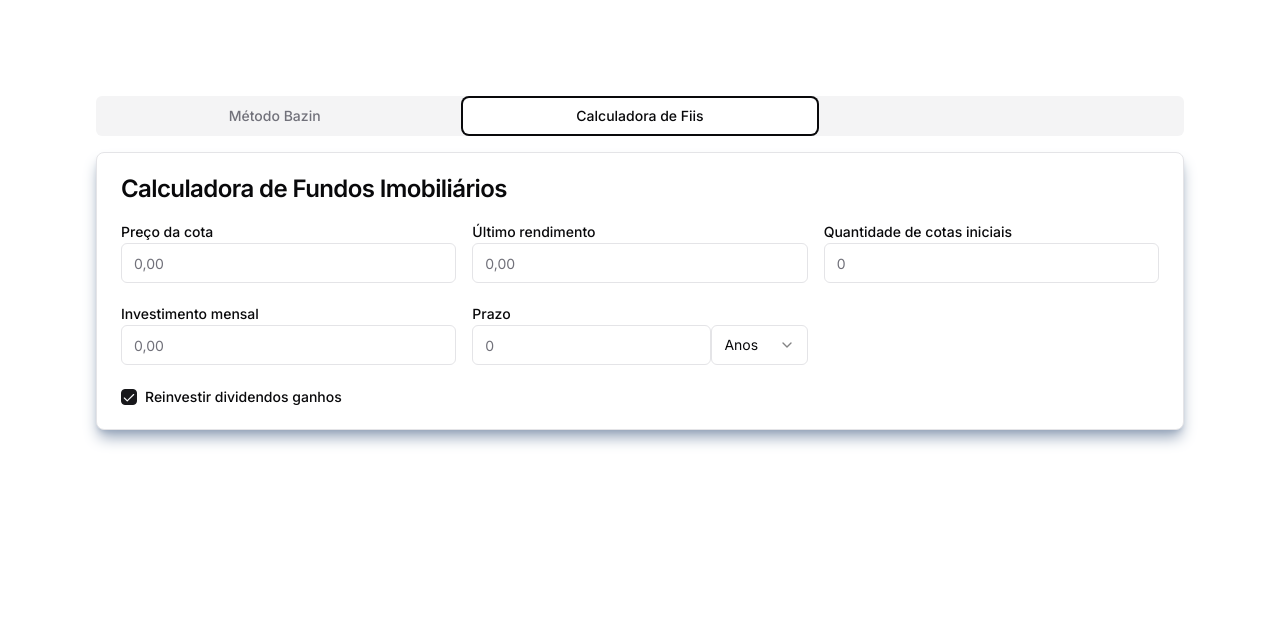
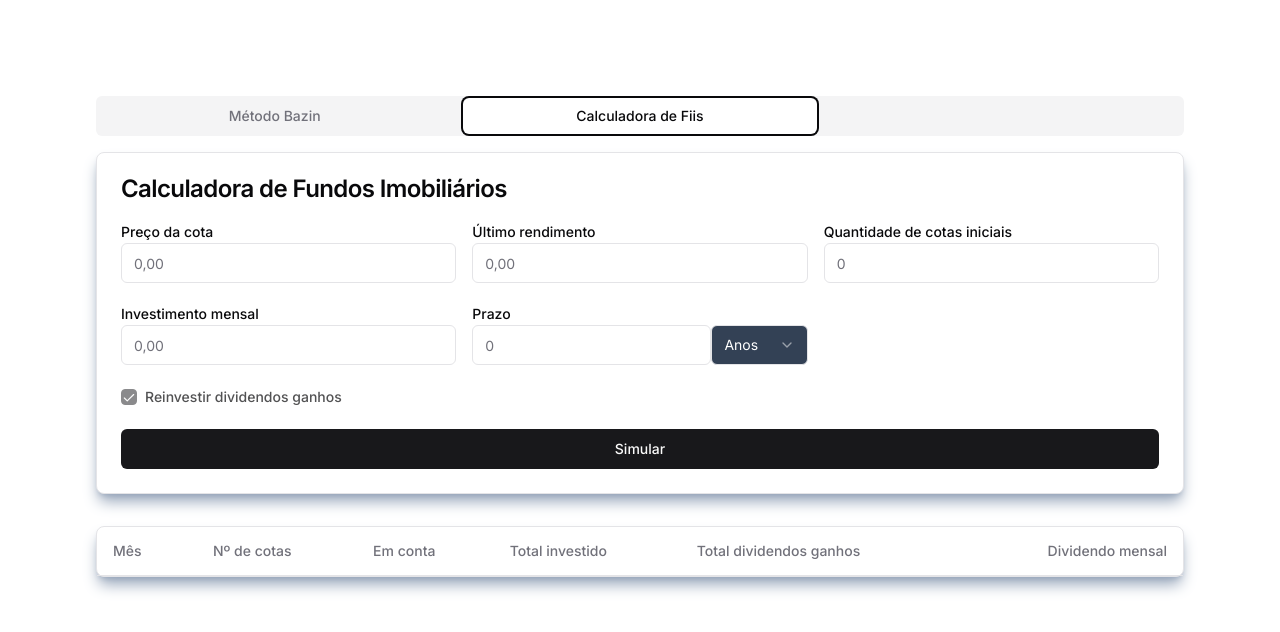
Before and after one commit to AlexandreAkao/preco-teto, a Next.js app: page / in a window 1280 px wide. Both pictures are taken after typing "5", "5", "5", "5" into the empty fields and a click on the tab "Calculadora de Fiis". Shown: the top 632 px of the page. Built offline with nearby package versions, Linux system fonts and the light colour scheme.

Commit message:
feat: add calculadora fiis table

```diff
--- a/src/components/FiisCalc/index.tsx
+++ b/src/components/FiisCalc/index.tsx
@@ -12,11 +12,80 @@ import {
   SelectTrigger,
   SelectValue,
 } from "@/components/ui/select";
-import { Checkbox } from "../ui/checkbox";
+import { Checkbox } from "@/components/ui/checkbox";
+import { Button } from "@/components/ui/button";
+import {
+  Table,
+  TableBody,
+  TableCell,
+  TableHead,
+  TableHeader,
+  TableRow,
+} from "@/components/ui/table";
+
+type dataTable = {
+  month: number;
+  quotas: number;
+  totalInvest: number;
+  totalDividend: number;
+  monthlyDividend: number;
+  inCount: number;
+};
 
 export default function FiisCalc() {
   const [timeType, setTimeType] = useState("year");
   const [hasReinvest, setHasReinvest] = useState(true);
+  const [currentPrice, setCurrentPrice] = useState("");
+  const [lastIncome, setLastIncome] = useState("");
+  const [quantity, setQuantity] = useState("");
+  const [monthlyInvest, setMonthlyInvest] = useState("");
+  const [time, setTime] = useState("");
+  const [data, setData] = useState<dataTable[]>([]);
+
+  const calc = () => {
+    const size = timeType === "year" ? Number(time) * 12 : Number(time);
+    const arr: dataTable[] = [];
+
+    for (let index = 0; index < size; index++) {
+      if (index === 0) {
+        const quantityBuy = Math.floor(
+          Number(monthlyInvest) / Number(currentPrice)
+        );
+        const quotas = Number(quantity) + quantityBuy;
+        arr.push({
+          month: index + 1,
+          quotas,
+          totalInvest: Number(monthlyInvest),
+          inCount: quotas * Number(lastIncome),
+          totalDividend: quotas * Number(lastIncome),
+          monthlyDividend: quotas * Number(lastIncome),
+        });
+      } else {
+        const prev = arr.at(-1);
+        const currentInCount = Number(monthlyInvest) + (prev?.inCount ?? 0);
+
+        const quantityBuy = Math.floor(currentInCount / Number(currentPrice));
+
+        const quotas = (prev?.quotas ?? 0) + quantityBuy;
+
+        arr.push({
+          month: index + 1,
+          quotas,
+          totalInvest:
+            (prev?.totalInvest ?? 0) + quantityBuy * Number(currentPrice),
+          inCount:
+            currentInCount -
+            quantityBuy * Number(currentPrice) +
+            quotas * Number(lastIncome),
+          totalDividend:
+            (prev?.totalDividend ?? 0) + quotas * Number(lastIncome),
+          monthlyDividend: quotas * Number(lastIncome),
+        });
+      }
+    }
+
+    setData(arr);
+  };
 
   return (
     <div className="flex flex-col gap-2">
@@ -24,7 +93,7 @@ export default function FiisCalc() {
         <CardHeader>
           <CardTitle>Calculadora de Fundos Imobiliários</CardTitle>
         </CardHeader>
-        <CardContent className="grid grid-cols-3 gap-4">
+        <CardContent className="grid grid-cols-3 gap-4 items-end">
           <div className="grid gap-1">
             <Label htmlFor="current-price">Preço da cota</Label>
             <Input
@@ -32,6 +101,7 @@ export default function FiisCalc() {
               placeholder="0,00"
               step="0.01"
               type="number"
+              onChange={(event) => setCurrentPrice(event.target.value)}
             />
           </div>
           <div className="grid gap-1">
@@ -41,29 +111,43 @@ export default function FiisCalc() {
               placeholder="0,00"
               step="0.01"
               type="number"
+              onChange={(event) => setLastIncome(event.target.value)}
             />
           </div>
           <div className="grid gap-1">
             <Label htmlFor="quantity">Quantidade de cotas iniciais</Label>
-            <Input id="quantity" placeholder="0" step="1" type="number" />
+            <Input
+              id="quantity"
+              placeholder="0"
+              step="1"
+              type="number"
+              onChange={(event) => setQuantity(event.target.value)}
+            />
           </div>
         </CardContent>
-        <CardContent className="grid grid-cols-3 gap-4">
+        <CardContent className="grid grid-cols-3 gap-4 items-end">
           <div className="grid gap-1">
-            <Label htmlFor="current-price">Investimento mensal</Label>
+            <Label htmlFor="monthly-invest">Investimento mensal</Label>
             <Input
-              id="current-price"
+              id="monthly-invest"
               placeholder="0,00"
               step="0.01"
               type="number"
+              onChange={(event) => setMonthlyInvest(event.target.value)}
             />
           </div>
           <div className="grid gap-1">
-            <Label htmlFor="last-income">Prazo</Label>
+            <Label htmlFor="time">Prazo</Label>
             <div className="flex">
-              <Input id="last-income" placeholder="0" step="1" type="number" />
+              <Input
+                id="time"
+                placeholder="0"
+                step="1"
+                type="number"
+                onChange={(event) => setTime(event.target.value)}
+              />
               <Select onValueChange={setTimeType} defaultValue={timeType}>
-                <SelectTrigger className="w-32">
+                <SelectTrigger className="w-32 bg-slate-700 text-white">
                   <SelectValue placeholder="Selecione o tipo de tempo" />
                 </SelectTrigger>
                 <SelectContent>
@@ -82,10 +166,43 @@ export default function FiisCalc() {
               checked={hasReinvest}
               id="reinvest"
               onCheckedChange={(e) => setHasReinvest(e as boolean)}
+              disabled
             />
             <Label htmlFor="reinvest">Reinvestir dividendos ganhos</Label>
           </div>
         </CardContent>
+        <CardContent className="grid">
+          <Button onClick={calc}>Simular</Button>
+        </CardContent>
+      </Card>
+
+      <Card className="shadow-slate-400 shadow-lg mt-6">
+        <Table>
+          <TableHeader>
+            <TableRow>
+              <TableHead className="w-[100px]">Mês</TableHead>
+              <TableHead>N&#186; de cotas</TableHead>
+              <TableHead>Em conta</TableHead>
+              <TableHead>Total investido</TableHead>
+              <TableHead>Total dividendos ganhos</TableHead>
+              <TableHead className="text-right">Dividendo mensal</TableHead>
+            </TableRow>
+          </TableHeader>
+          <TableBody>
+            {data.map((v) => (
+              <TableRow key={v.month}>
+                <TableCell className="font-medium">{v.month}</TableCell>
+                <TableCell>{v.quotas}</TableCell>
+                <TableCell>R$ {v.inCount}</TableCell>
+                <TableCell>R$ {v.totalInvest}</TableCell>
+                <TableCell>R$ {v.totalDividend}</TableCell>
+                <TableCell className="text-right">
+                  R$ {v.monthlyDividend}
+                </TableCell>
+              </TableRow>
+            ))}
+          </TableBody>
+        </Table>
       </Card>
     </div>
   );
--- /dev/null
+++ b/src/components/ui/table.tsx
@@ -0,0 +1,117 @@
+import * as React from "react"
+
+import { cn } from "@/lib/utils"
+
+const Table = React.forwardRef<
+  HTMLTableElement,
+  React.HTMLAttributes<HTMLTableElement>
+>(({ className, ...props }, ref) => (
+  <div className="relative w-full overflow-auto">
+    <table
+      ref={ref}
+      className={cn("w-full caption-bottom text-sm", className)}
+      {...props}
+    />
+  </div>
+))
+Table.displayName = "Table"
+
+const TableHeader = React.forwardRef<
+  HTMLTableSectionElement,
+  React.HTMLAttributes<HTMLTableSectionElement>
+>(({ className, ...props }, ref) => (
+  <thead ref={ref} className={cn("[&_tr]:border-b", className)} {...props} />
+))
+TableHeader.displayName = "TableHeader"
+
+const TableBody = React.forwardRef<
+  HTMLTableSectionElement,
+  React.HTMLAttributes<HTMLTableSectionElement>
+>(({ className, ...props }, ref) => (
+  <tbody
+    ref={ref}
+    className={cn("[&_tr:last-child]:border-0", className)}
+    {...props}
+  />
+))
+TableBody.displayName = "TableBody"
+
+const TableFooter = React.forwardRef<
+  HTMLTableSectionElement,
+  React.HTMLAttributes<HTMLTableSectionElement>
+>(({ className, ...props }, ref) => (
+  <tfoot
+    ref={ref}
+    className={cn(
+      "border-t bg-muted/50 font-medium [&>tr]:last:border-b-0",
+      className
+    )}
+    {...props}
+  />
+))
+TableFooter.displayName = "TableFooter"
+
+const TableRow = React.forwardRef<
+  HTMLTableRowElement,
+  React.HTMLAttributes<HTMLTableRowElement>
+>(({ className, ...props }, ref) => (
+  <tr
+    ref={ref}
+    className={cn(
+      "border-b transition-colors hover:bg-muted/50 data-[state=selected]:bg-muted",
+      className
+    )}
+    {...props}
+  />
+))
+TableRow.displayName = "TableRow"
+
+const TableHead = React.forwardRef<
+  HTMLTableCellElement,
+  React.ThHTMLAttributes<HTMLTableCellElement>
+>(({ className, ...props }, ref) => (
+  <th
+    ref={ref}
+    className={cn(
+      "h-12 px-4 text-left align-middle font-medium text-muted-foreground [&:has([role=checkbox])]:pr-0",
+      className
+    )}
+    {...props}
+  />
+))
+TableHead.displayName = "TableHead"
+
+const TableCell = React.forwardRef<
+  HTMLTableCellElement,
+  React.TdHTMLAttributes<HTMLTableCellElement>
+>(({ className, ...props }, ref) => (
+  <td
+    ref={ref}
+    className={cn("p-4 align-middle [&:has([role=checkbox])]:pr-0", className)}
+    {...props}
+  />
+))
+TableCell.displayName = "TableCell"
+
+const TableCaption = React.forwardRef<
+  HTMLTableCaptionElement,
+  React.HTMLAttributes<HTMLTableCaptionElement>
+>(({ className, ...props }, ref) => (
+  <caption
+    ref={ref}
+    className={cn("mt-4 text-sm text-muted-foreground", className)}
+    {...props}
+  />
+))
+TableCaption.displayName = "TableCaption"
+
+export {
+  Table,
+  TableHeader,
+  TableBody,
+  TableFooter,
+  TableHead,
+  TableRow,
+  TableCell,
+  TableCaption,
+}
```
Also changed, not shown: src/components/ui/select.tsx (+23 -23 lines).
